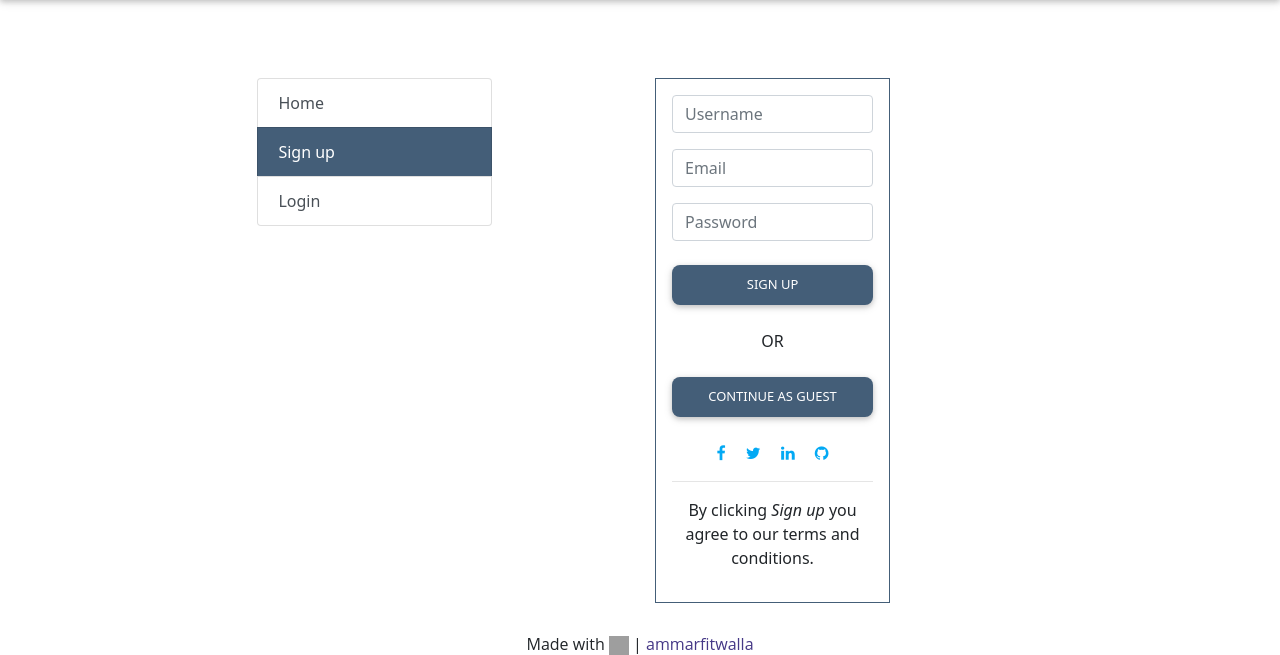
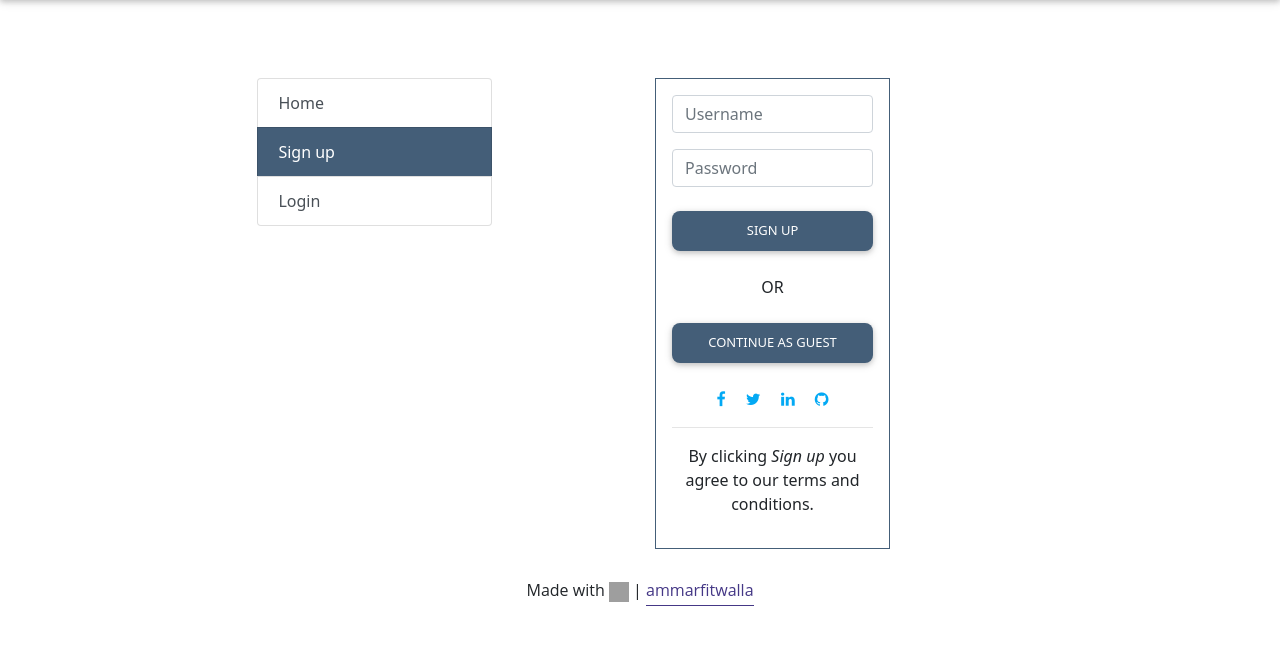
Before and after one commit to ammarfitwalla/AutoML_app, a Django app: page /signup/ in a window 1280 px wide. Shown: the part 58-713 px from the top of the page. Run offline with Django 3.2, Linux system fonts and the light colour scheme; some libraries are stand-ins or nearby versions; grey boxes are pictures that could not be loaded.

Commit message:
removed email from signup

```diff
--- a/app/template/signup.html
+++ b/app/template/signup.html
@@ -44,10 +44,10 @@ Sign Up
                            name="username" placeholder="Username" autocomplete="off" required>
                 </div>
 
-                <div class="form-group">
-                    <input type="email" class="form-control" id="email"
-                           name="email" placeholder="Email" autocomplete="off" required>
-                </div>
+<!--                <div class="form-group">-->
+<!--                    <input type="email" class="form-control" id="email"-->
+<!--                           name="email" placeholder="Email" autocomplete="off" required>-->
+<!--                </div>-->
 
                 <div class="form-group">
                     <input type="password" class="form-control" name="password" id="password" placeholder="Password"
--- a/media/data_with_datetime.csv
+++ b/media/data_with_datetime.csv
@@ -1,3 +1,4 @@
 City,Region,Country,Location,Date
 Unknown,Unknown,Unknown,Unknown,2023-10-01 23:02:08
 Unknown,Unknown,Unknown,Unknown,2023-10-03 21:24:52
+Unknown,Unknown,Unknown,Unknown,2023-10-04 18:53:34
```
